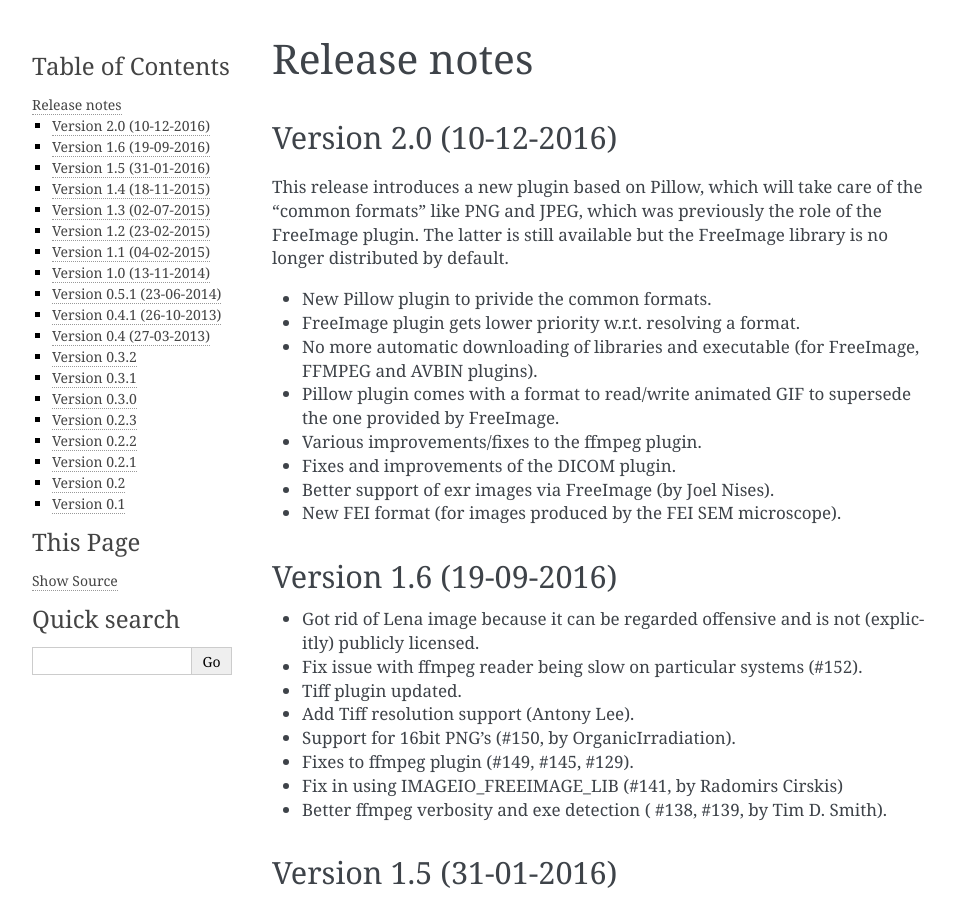
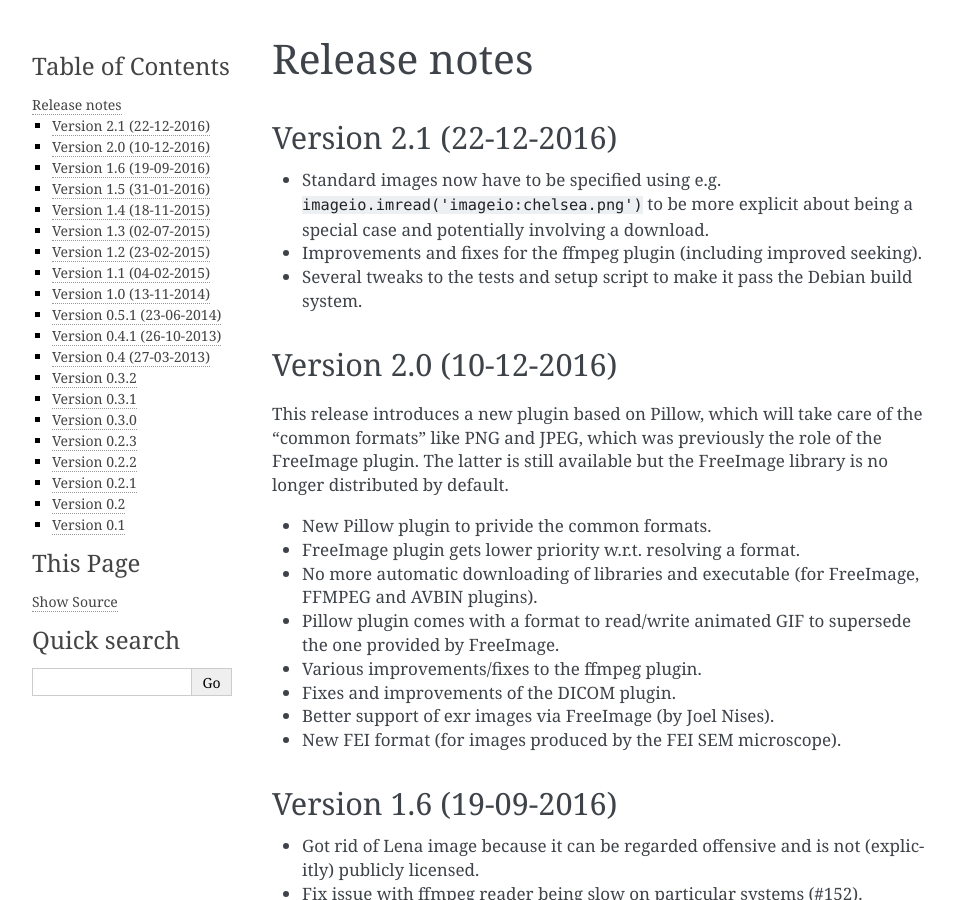
Before and after one commit to imageio/imageio, a Sphinx documentation site: the page built from docs/releasenotes.rst, in a window 1280 px wide and 900 px high. Shown: the whole window, without its empty margins (148-1103 px from the left). Built offline with Sphinx 7.4.7, drawn with Linux system fonts in a browser that asks for light colours; pages that are not in the unit, such as notebooks, are missing from menus.

Commit message:
release notes

```diff
--- a/docs/releasenotes.rst
+++ b/docs/releasenotes.rst
@@ -1,6 +1,16 @@
 -------------
 Release notes
 -------------
+
+Version 2.1 (22-12-2016)
+========================
+
+* Standard images now have to be specified using e.g.
+  ``imageio.imread('imageio:chelsea.png')`` to be more explicit about being
+  a special case and potentially involving a download.
+* Improvements and fixes for the ffmpeg plugin (including improved seeking).
+* Several tweaks to the tests and setup script to make it pass the Debian
+  build system.
 
 
 Version 2.0 (10-12-2016)
```
